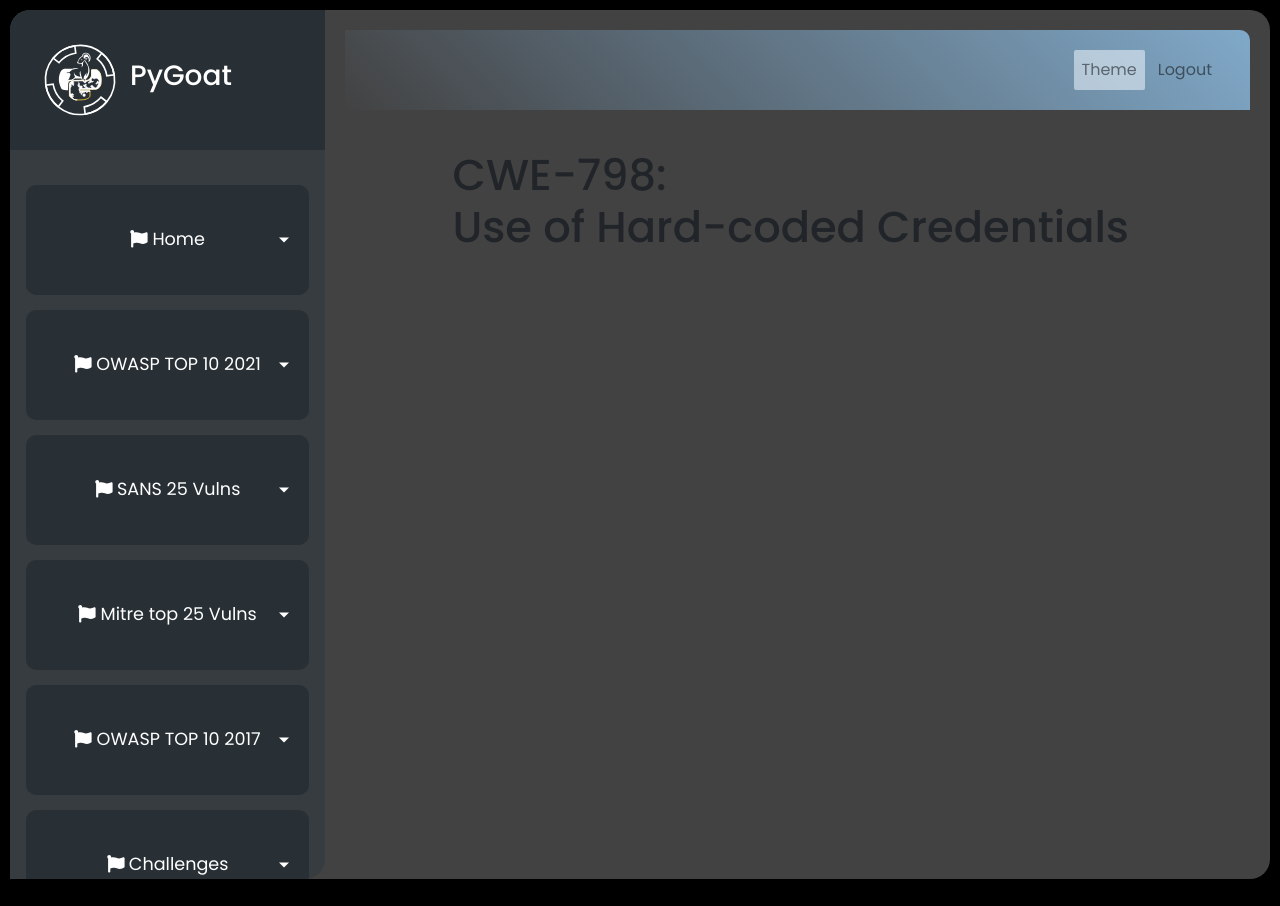
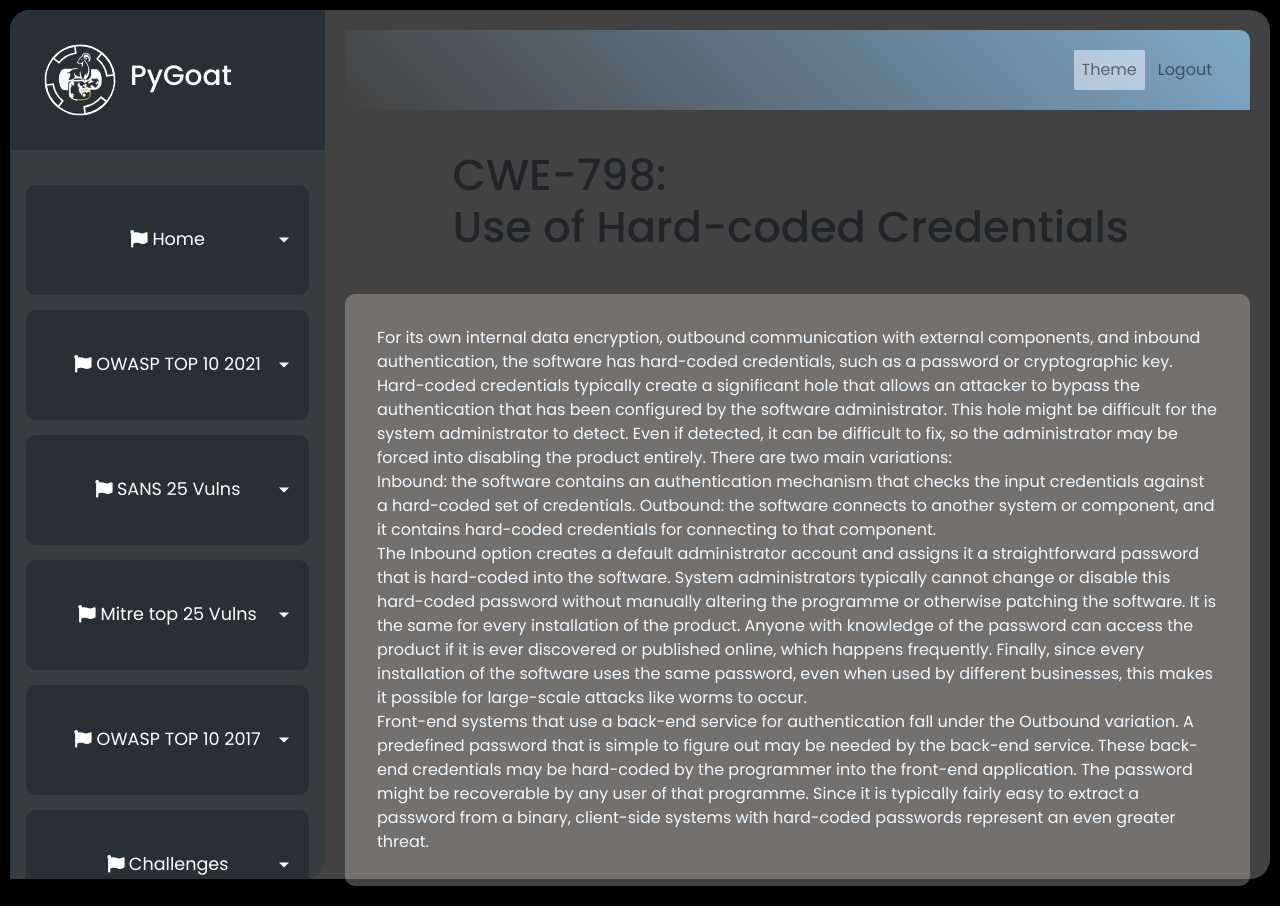
Before and after one commit to kennethchinedu/pygoat-devsecops-pipeline, a Django app: page /mitre/15 in a window 1280 px wide. Run offline with Django 3.2, Linux system fonts and the light colour scheme; a user stored in the database is signed in; parts of the project's set-up code (start-up, migrations or seed data) failed here and were passed over; some libraries are stand-ins or nearby versions.

Commit message:
mitre 15 added

```diff
--- a/pygoat/introduction/templates/mitre/mitre_top15.html
+++ b/pygoat/introduction/templates/mitre/mitre_top15.html
@@ -2,10 +2,46 @@
 {% load static %}
 {% block content %}
 {% block title %}
-<title> Use of Hard-coded Credentials </title>
+<title>Use of Hard-coded Credentials</title>
 {% endblock %}
-    <div class="container">
-        <h2 style="font-size:2.7rem">CWE-798: <span>Use of Hard-coded Credentials</span></h2>
-    </div>
+<div class="container">
+  <h2 style="font-size: 2.7rem">
+    CWE-798: <span>Use of Hard-coded Credentials</span>
+  </h2>
+</div>
+<div class="box">
+  For its own internal data encryption, outbound communication with external
+  components, and inbound authentication, the software has hard-coded
+  credentials, such as a password or cryptographic key.
+  <br />
+  Hard-coded credentials typically create a significant hole that allows an
+  attacker to bypass the authentication that has been configured by the software
+  administrator. This hole might be difficult for the system administrator to
+  detect. Even if detected, it can be difficult to fix, so the administrator may
+  be forced into disabling the product entirely. There are two main variations:
+  <br />
+  Inbound: the software contains an authentication mechanism that checks the
+  input credentials against a hard-coded set of credentials. Outbound: the
+  software connects to another system or component, and it contains hard-coded
+  credentials for connecting to that component.
+  <br />
+  The Inbound option creates a default administrator account and assigns it a
+  straightforward password that is hard-coded into the software. System
+  administrators typically cannot change or disable this hard-coded password
+  without manually altering the programme or otherwise patching the software. It
+  is the same for every installation of the product. Anyone with knowledge of
+  the password can access the product if it is ever discovered or published
+  online, which happens frequently. Finally, since every installation of the
+  software uses the same password, even when used by different businesses, this
+  makes it possible for large-scale attacks like worms to occur.
+  <br />
+  Front-end systems that use a back-end service for authentication fall under
+  the Outbound variation. A predefined password that is simple to figure out may
+  be needed by the back-end service. These back-end credentials may be
+  hard-coded by the programmer into the front-end application. The password
+  might be recoverable by any user of that programme. Since it is typically
+  fairly easy to extract a password from a binary, client-side systems with
+  hard-coded passwords represent an even greater threat.
+</div>
 
 {% endblock %}
```
